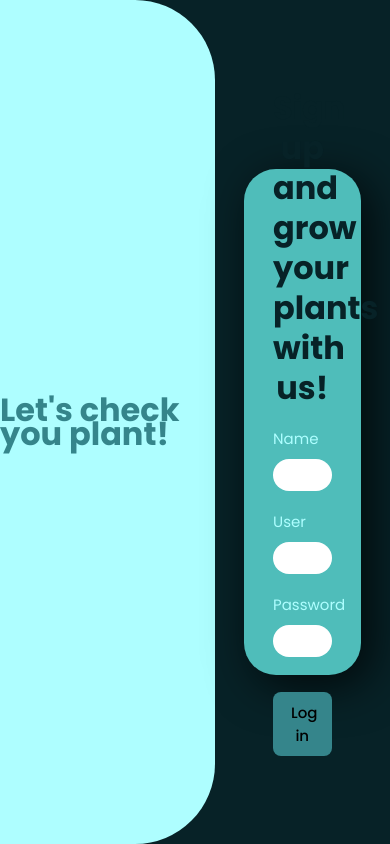
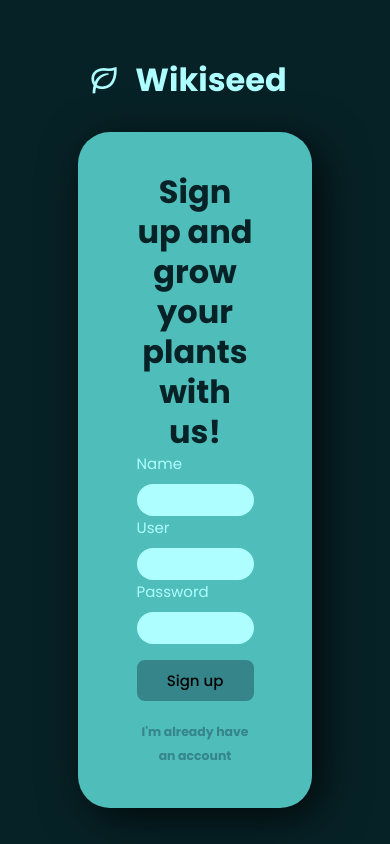
Before and after one commit to stivenm16/wikiseed, a React (Vite) app: page /wikiseed/login in a window 390 px wide. Built offline with nearby package versions, Linux system fonts and the light colour scheme.

Commit message:
cleaning form UI && creating commons folder with Logo

```diff
--- /dev/null
+++ b/src/commons/Logo/Logo.scss
@@ -0,0 +1,16 @@
+#logo {
+  font-size: 2rem;
+  margin: 1.5rem 1rem;
+  max-height: 1rem;
+  cursor: pointer !important;
+  padding: 0 2rem;
+
+  & a {
+    cursor: pointer;
+    display: flex;
+    align-items: center;
+    justify-content: center;
+    flex-direction: row;
+    color: var(--title-color);
+  }
+}
--- /dev/null
+++ b/src/commons/Logo/Logo.tsx
@@ -0,0 +1,16 @@
+import React from "react";
+import { Link } from "react-router-dom";
+import "./Logo.scss";
+
+function Logo() {
+  return (
+    <div id="logo">
+      <Link to={"/wikiseed/"}>
+        <i className="bx bx-leaf" />
+        <h2 id="title-logo">Wikiseed</h2>
+      </Link>
+    </div>
+  );
+}
+
+export default Logo;
--- a/src/components/NavBar/NavBar.scss
+++ b/src/components/NavBar/NavBar.scss
@@ -15,10 +15,7 @@
     }
   }
 }
-#logo {
-  font-size: 2rem;
-  margin: 1.5rem 1rem;
-}
+
 .menu-btn {
   position: relative;
   display: flex;
--- a/src/components/NavBar/NavBar.tsx
+++ b/src/components/NavBar/NavBar.tsx
@@ -2,6 +2,7 @@ import { useState } from "react";
 import "./NavBar.scss";
 import { motion, Variants } from "framer-motion";
 import { useNavigate, Link } from "react-router-dom";
+import Logo from "../../commons/Logo/Logo";
 
 export default function NavBar() {
   const [isMenuActive, setIsMenuActive] = useState<boolean>(true);
@@ -35,12 +36,12 @@ export default function NavBar() {
   let handleToggle = () => {
     setIsMenuActive(!isMenuActive);
   };
+  const handlePrueba = () => {
+    console.log("hola");
+  };
   return (
     <div id="nav-bar">
-      <div>
-        <i className="bx bx-leaf" id="logo" />
-        <h2>Wikiseed</h2>
-      </div>
+      <Logo />
       <div id="mobileM">
         <motion.div
           onClick={handleToggle}
@@ -81,7 +82,8 @@ export default function NavBar() {
             <motion.li variants={itemVariants}>Home </motion.li>
             <motion.li variants={itemVariants}>Contact us </motion.li>
             <motion.li variants={itemVariants}>Discover </motion.li>
-            <motion.li variants={itemVariants}>Support us </motion.li>
+            <motion.li variants={itemVariants}>Discover </motion.li>
+            <motion.li variants={itemVariants}>Login </motion.li>
           </motion.ul>
         </motion.nav>
       </div>
--- a/src/routes/Login/Login.scss
+++ b/src/routes/Login/Login.scss
@@ -1,5 +1,6 @@
 .login {
   display: flex;
+  justify-content: space-between;
   & .left-side {
     background-color: var(--title-color);
     width: 55%;
@@ -12,16 +13,30 @@
   & h2 {
     font-size: var(--biggest-font-size);
   }
-
+  & h5 {
+    cursor: pointer;
+    text-align: center;
+  }
+  & .main-container {
+    padding-top: 2rem;
+    display: flex;
+    justify-content: center;
+    align-items: center;
+    flex-direction: column;
+    margin: 0 auto;
+  }
+  & #title-logo {
+    font-size: 2rem;
+  }
   & .form {
     display: flex;
-    height: 60vh;
+    min-height: 70vh;
     justify-content: center;
     align-items: center;
     background-color: var(--subtitle-color);
     border-radius: 2rem;
     margin: auto;
-    width: 30%;
+    width: 30rem;
     -webkit-box-shadow: 10px 10px 46px 0px rgba(0, 0, 0, 0.75);
     -moz-box-shadow: 10px 10px 46px 0px rgba(0, 0, 0, 0.75);
     box-shadow: 10px 10px 46px 0px rgba(0, 0, 0, 0.75);
@@ -29,7 +44,7 @@
   & form {
     display: flex;
     flex-direction: column;
-    width: 50%;
+    max-width: 50%;
     gap: 1.2rem;
 
     & div {
@@ -43,6 +58,8 @@
         padding: 0 1rem;
         margin-top: 0.5rem;
         font-family: "Poppins";
+        background-color: var(--title-color);
+        color: var(--main-bg-color);
       }
       & label {
         color: var(--title-color);
@@ -68,3 +85,44 @@
     }
   }
 }
+
+@media only screen and (max-width: 1150px) {
+  .login {
+    height: 100vh;
+    & .left-side {
+      width: 40%;
+    }
+    & h2 {
+      padding: 0 1rem;
+      line-height: 3rem;
+      text-align: center;
+    }
+
+    & .form {
+      width: 60%;
+      height: 80vh;
+      // margin: auto;
+      display: flex;
+      justify-content: center;
+      align-items: center;
+    }
+  }
+}
+
+@media only screen and (max-width: 800px) {
+  .login {
+    height: 100vh;
+    & .left-side {
+      display: none !important;
+    }
+
+    & .form {
+      width: 60%;
+      height: 80vh;
+      // margin: auto;
+      display: flex;
+      justify-content: center;
+      align-items: center;
+    }
+  }
+}
--- a/src/routes/Login/Login.tsx
+++ b/src/routes/Login/Login.tsx
@@ -1,14 +1,23 @@
-import React from "react";
+import React, { useState } from "react";
+import Logo from "../../commons/Logo/Logo";
 import "./Login.scss";
 
 function Login() {
+  const [isRegistered, setIsRegistered] = useState(false);
+  const handleToggleForm = () => {
+    setIsRegistered(!isRegistered);
+  };
   return (
     <div className="login ">
       <div className="left-side">
         <h2>Let's check you plant!</h2>
       </div>
+      <div className="main-container">
+        <Logo />
         <div className="form">
           <form action="">
+            {!isRegistered ? (
+              <div className="form-container">
                 <p>Sign up and grow your plants with us!</p>
                 <div>
                   <label htmlFor="">Name</label>
@@ -22,8 +31,28 @@ function Login() {
                   <label htmlFor="">Password</label>
                   <input type="password" />
                 </div>
-          <button>Log in</button>
+                <button>Sign up</button>
+              </div>
+            ) : (
+              <div className="form-container">
+                <p>It's time to check your plants</p>
+
+                <div>
+                  <label htmlFor="">User</label>
+                  <input type="text" />
+                </div>
+                <div>
+                  <label htmlFor="">Password</label>
+                  <input type="password" />
+                </div>
+                <button>Sign in</button>
+              </div>
+            )}
+            <h5 onClick={handleToggleForm} id={"registered-acc"}>
+              I'm already have an account
+            </h5>
           </form>
+        </div>
       </div>
     </div>
   );
```
Also changed, not shown: docs.txt (added). Lines whose indentation alone changed are shown as unchanged.
